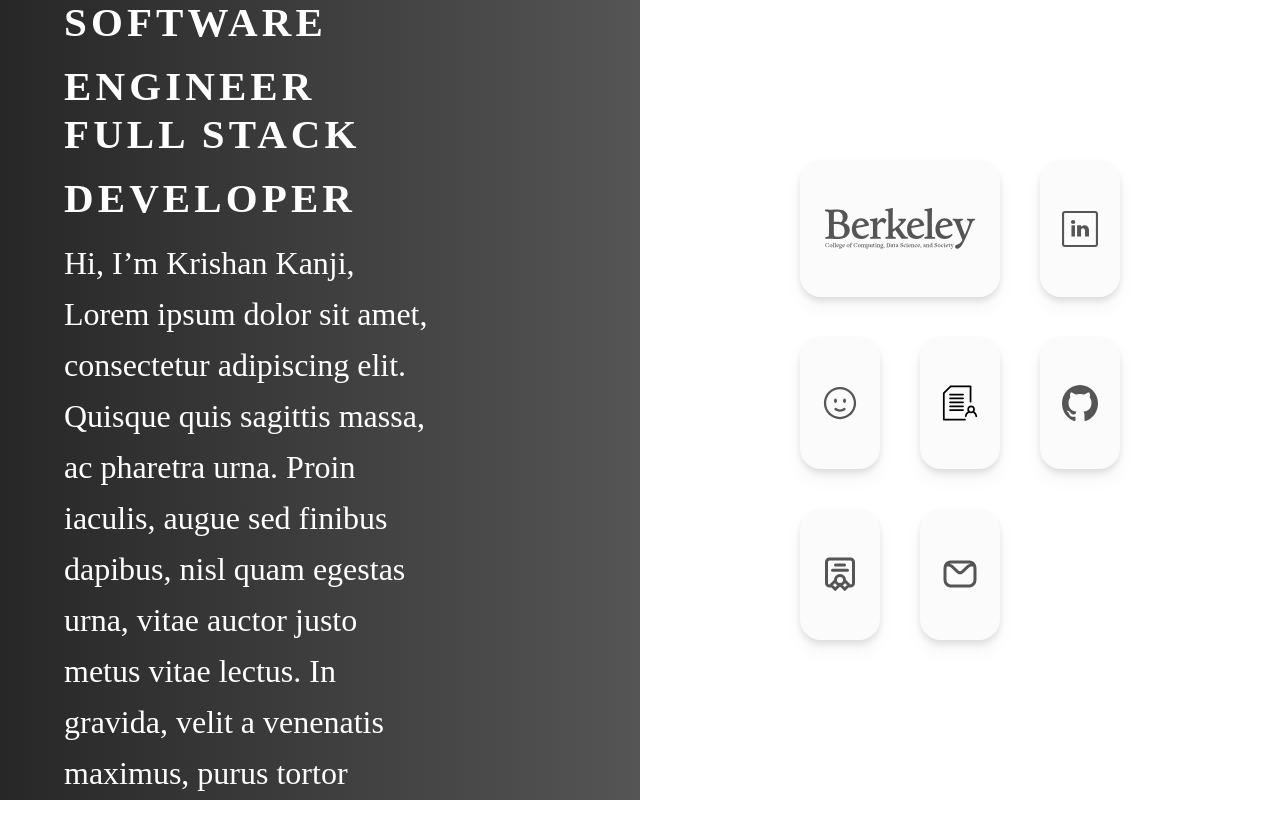
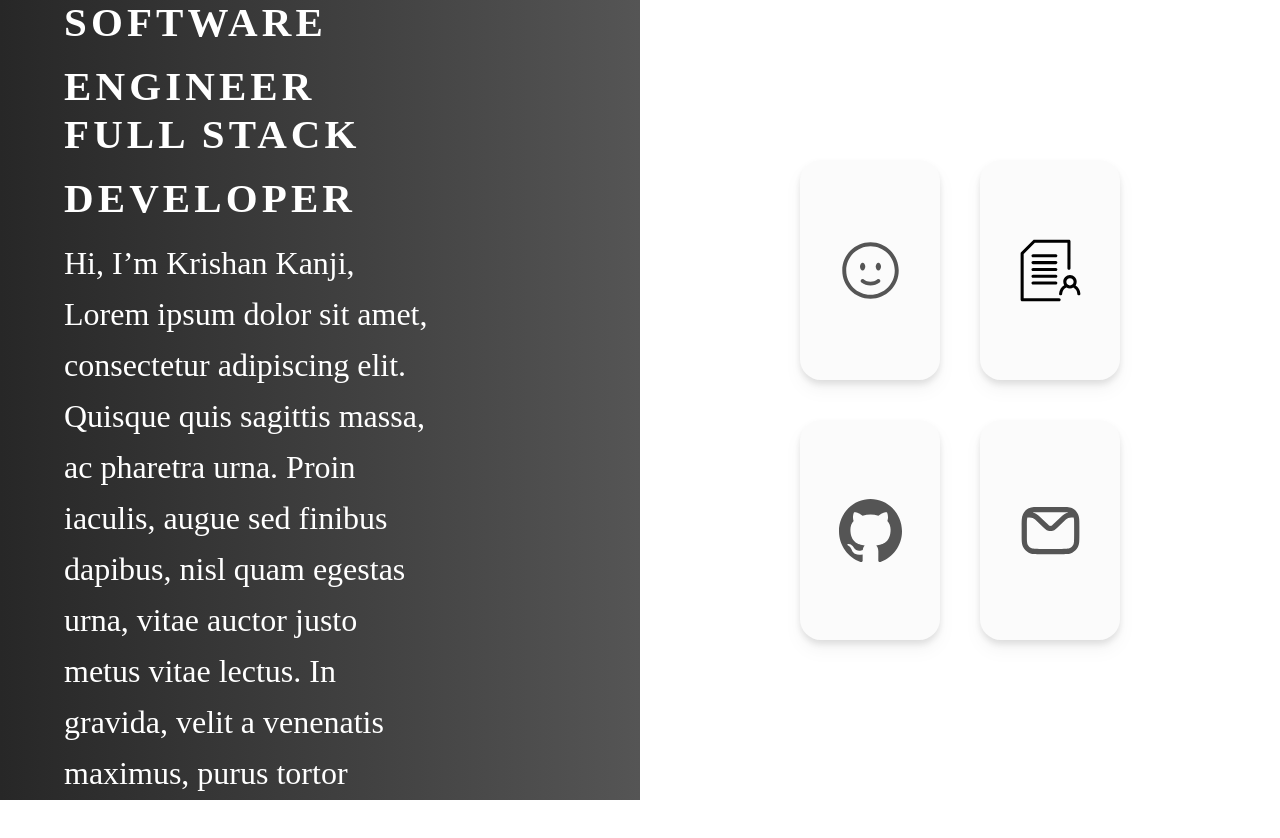
Before and after one commit to kkanj/KrishanWebsite, a React (Vite) app: page /contact in a window 1280 px wide. Shown: the top 838 px of the page. After the commit the page ends 800 px from the top, so only its background shows below. Built offline with nearby package versions, Linux system fonts and the light colour scheme; a web font is replaced by a local one.

Commit message:
animations updated

```diff
--- a/src/pages/AboutMe.jsx
+++ b/src/pages/AboutMe.jsx
@@ -31,7 +31,7 @@ const about = () => {
         >
             <motion.div
                 className="bg-gradient-to-r from-[#272727] to-[#555555] h-screen w-1/2"
-                variants={animations.slide}
+                variants={animations.slideHorizontal}
             >
                 <motion.div
                     className="text-white font-sfpro h-screen flex flex-col justify-center mx-16 space-y-2"
--- a/src/pages/Contact.jsx
+++ b/src/pages/Contact.jsx
@@ -21,6 +21,7 @@ const MotionA = motion.a;
 const contact = () => {
     return (
         <motion.div
+            style={{ overflow: "hidden", height: "100vh" }}
             className="h-screen w-full flex"
             initial="hidden"
             animate="visible"
@@ -31,7 +32,7 @@ const contact = () => {
         >
             <motion.div
                 className="bg-gradient-to-r from-[#272727] to-[#555555] h-screen w-1/2"
-                variants={animations.slide}
+                variants={animations.slideVertical}
             >
                 <motion.div
                     className="text-white font-sfpro h-screen flex flex-col justify-center mx-16 space-y-2"
@@ -56,57 +57,7 @@ const contact = () => {
                     </div>
                 </motion.div>
             </motion.div>
-            <motion.div className="flex-grow w-1/2 grid grid-cols-3 gap-10 p-40">
-                <MotionLink
-                    to="https://cdss.berkeley.edu/"
-                    target="_blank"
-                    rel="noopener noreferrer"
-                    className={`col-span-2 ${styles.Card} `}
-                    variants={animations.scale}
-                    whileHover={{
-                        scale: 1.04,
-                        backgroundColor: "#003262", // Target background color on hover
-                        color: "#FFD100", // Target text color on hover
-                    }}
-                    transition={{
-                        scale: {
-                            type: "spring",
-                            bounce: 0.65,
-                        },
-                        backgroundColor: {
-                            duration: 0.2, // Duration of the color transition
-                            ease: "easeInOut", // This can be adjusted to other easing options
-                            type: "tween", // Specify tween for the color transition
-                        },
-                    }}
-                >
-                    <BerkeleyLogo className="w-[75%] h-auto" />
-                </MotionLink>
-                <MotionLink
-                    to="https://www.linkedin.com/in/krishankanji/"
-                    target="_blank"
-                    rel="noopener noreferrer"
-                    className={`${styles.Card}`}
-                    variants={animations.scale}
-                    whileHover={{
-                        scale: 1.05,
-                        backgroundColor: "#D2E6F4", // Target background color on hover
-                        color: "#0077B5",
-                    }}
-                    transition={{
-                        scale: {
-                            type: "spring",
-                            bounce: 0.65,
-                        },
-                        backgroundColor: {
-                            duration: 0.2, // Duration of the color transition
-                            ease: "easeInOut", // This can be adjusted to other easing options
-                            type: "tween", // Specify tween for the color transition
-                        },
-                    }}
-                >
-                    <Linkedin className="w-[45%] h-auto" />
-                </MotionLink>
+            <motion.div className="flex-grow w-1/2 grid grid-cols-2 gap-10 p-40">
                 <motion.div
                     className={`${styles.Card}`}
                     variants={animations.scale}
@@ -180,28 +131,6 @@ const contact = () => {
                 >
                     <Github className="w-[45%] h-auto" />
                 </MotionLink>
-                <motion.div
-                    className={`${styles.Card}`}
-                    variants={animations.scale}
-                    whileHover={{
-                        scale: 1.05,
-                        backgroundColor: "#E89F9F", // Target background color on hover
-                        color: "#8E0D0D",
-                    }}
-                    transition={{
-                        scale: {
-                            type: "spring",
-                            bounce: 0.65,
-                        },
-                        backgroundColor: {
-                            duration: 0.2, // Duration of the color transition
-                            ease: "easeInOut", // This can be adjusted to other easing options
-                            type: "tween", // Specify tween for the color transition
-                        },
-                    }}
-                >
-                    <Certificate className="w-[45%] h-auto" />
-                </motion.div>
                 <MotionLink
                     to="/contact"
                     rel="noopener noreferrer"
--- a/src/styling/animations.js
+++ b/src/styling/animations.js
@@ -56,7 +56,7 @@ const scaleName = {
     },
 };
 
-const slide = {
+const slideHorizontal = {
     hidden: {
         x: -window.innerWidth / 2,
         opacity: 1,
@@ -75,4 +75,23 @@ const slide = {
     },
 };
 
-export default { scale, scaleName, fade, slide };
+const slideVertical = {
+    hidden: {
+        y: window.innerHeight,
+        opacity: 1,
+        transition: {
+            ease: cubicBezier(0.64, 0, 0.78, 0),
+            duration: 0.45,
+        },
+    },
+    visible: {
+        y: 0,
+        opacity: 1,
+        transition: {
+            ease: cubicBezier(0.22, 1, 0.36, 1),
+            duration: 0.45,
+        },
+    },
+};
+
+export default { scale, scaleName, fade, slideHorizontal, slideVertical };
```
